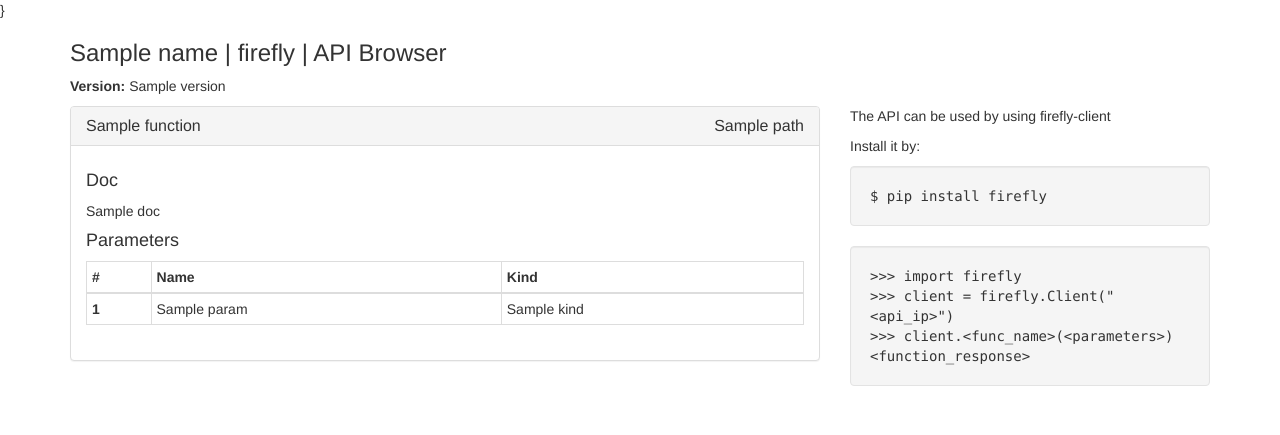
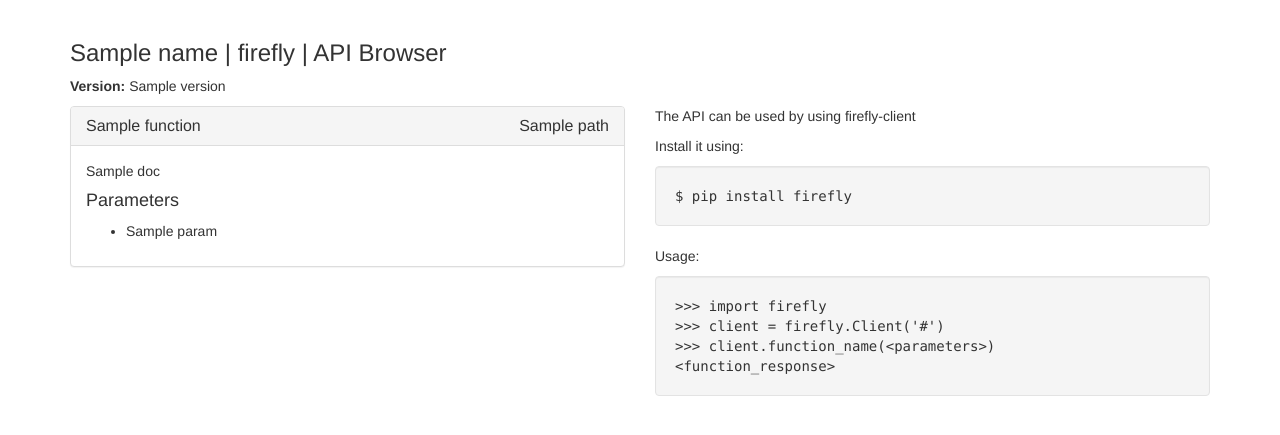
Before and after one commit to rorodata/firefly, a Python web app: template firefly/templates/index.html in a window 1280 px wide. Shown: the top 435 px of the page. Run offline with Jinja, Linux system fonts and the light colour scheme; the template is opened without the code that fills it: most values are stand-ins (such as "Sample title", 1, 10 or a date in 2020); some libraries are stand-ins or nearby versions.

Commit message:
Updates docs template with reviews

```diff
--- a/firefly/templates/index.html
+++ b/firefly/templates/index.html
@@ -12,14 +12,15 @@
 						}
 				</style>
 			</head>
-			<body>}
+			<body>
 		<div class="container">
+		<br>
 		<h3>{% if name %}{{ name }} | {% else %}{% endif %}firefly | API Browser</h3>
 		{% if version %}
 		<p><b>Version: </b>{{ version }}</p>
 		{% endif %}
 		<div class="row">
-			<div class="col-md-8">
+			<div class="col-md-6">
 				<div class="bs-firefly">
 					{% for function in functions %}
 					<div class="panel-group" id="accordion">
@@ -32,7 +33,6 @@
 							</div>
 							<div id="collapse{{ loop.index }}" class="panel-collapse collapse in">
 								<div class="panel-body">
-									<h4>Doc</h4>
 									<p>
 										{% if function.doc %}
 											{{ function.doc }}
@@ -41,24 +41,11 @@
 										{% endif %}
 									</p>
 									<h4>Parameters</h4>
-									<table class="table table-bordered table-condensed table-sm">
-										<thead class="thead-default">
-											<tr>
-												<th>#</th>
-												<th>Name</th>
-												<th>Kind</th>
-											</tr>
-										</thead>
-										<tbody>
+									<ul>
 										{% for param in function.parameters %}
-											<tr>
-												<th scope="row">{{ loop.index }}</th>
-												<td>{{ param.name }}</td>
-												<td>{{ param.kind }}</td>
-											<tr>
+										<li>{{ param.name }}</li>
 										{% endfor %}
-										</tbody>
-									</table>
+									</ul>
 								</div>
 							</div>
 						</div>
@@ -66,19 +53,20 @@
 					{% endfor %}
 				</div>
 			</div>
-			<div class="col-md-4">
+			<div class="col-md-6">
 				<p>The API can be used by using firefly-client</p>
-				<p>Install it by:</p>
+				<p>Install it using:</p>
 				<div class="well">
 					<samp>
 					$ pip install firefly
 					</samp>
 				</div>
+				<p>Usage:</p>
 				<div class="well">
 					<samp>
 					>>> import firefly<br/>
->>> client = firefly.Client("&lt;api_ip&gt;")<br/>
->>> client.&lt;func_name&gt;(&lt;parameters&gt;)<br/>
+					>>> client = firefly.Client('{{ host_url }}')<br/>
+					>>> client.function_name(&lt;parameters&gt;)<br/>
 					&lt;function_response&gt;
 					</samp>
 				</div>
```
Lines whose indentation alone changed are shown as unchanged.
